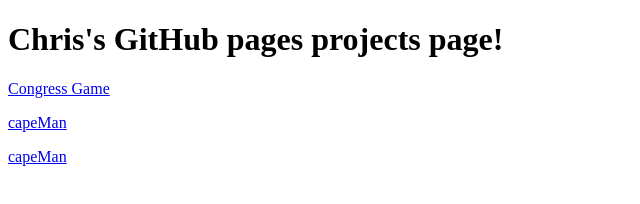
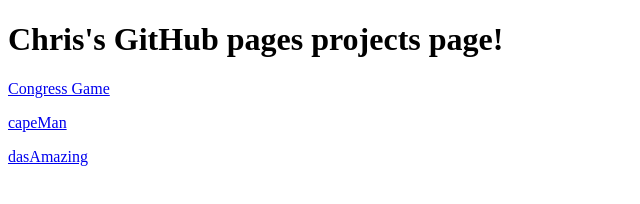
Before and after one commit to cwm41/cwm41.github.io, a plain HTML site: page index.html in a window 1280 px wide. Shown: the full height of the page, 0-640 px from the left. Drawn offline with Linux system fonts and the light colour scheme.

Commit message:
Update index.html

```diff
--- a/index.html
+++ b/index.html
@@ -4,6 +4,6 @@
 <h1>Chris's GitHub pages projects page!</h1>
 <p><a href="https://cwm41.github.io/congressGame/">Congress Game</a></p>
 <p><a href="https://cwm41.github.io/capeMan/">capeMan</a></p>
-<p><a href="https://cwm41.github.io/dasAmazing/">capeMan</a></p>
+<p><a href="https://cwm41.github.io/dasAmazing/">dasAmazing</a></p>
 </body>
 </html>
```
